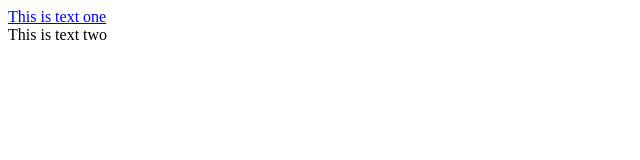
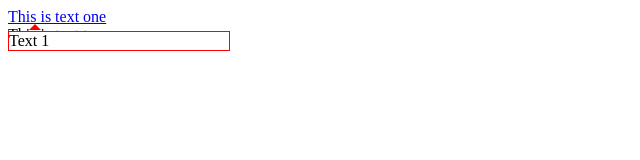
Before and after one commit to electric-cloud/simple-tour, a website built with webpack: page demo/index.html in a window 1280 px wide. Shown: the whole page, without its empty margins (0-640 px from the left). Built offline with Linux system fonts and the light colour scheme; no server answers.

Commit message:
description bump

```diff
--- a/demo/index.html
+++ b/demo/index.html
@@ -30,7 +30,7 @@
 
   <div class="at-cls-2">This is text two</div>
 
-  <script type="text/javascript" src="http://localhost:8090/dist/simple-tour.js"></script>
+  <script type="text/javascript" src="../dist/simple-tour.js"></script>
 
   <script type="text/javascript">
     window.simpleTour.start([
--- a/package.json
+++ b/package.json
@@ -26,6 +26,9 @@
   "bugs": {
     "url": "https://github.com/electric-cloud/simple-tour/issues"
   },
+  "engines": {
+    "node": ">=0.12.0"
+  },
   "homepage": "https://github.com/electric-cloud/simple-tour#readme",
   "devDependencies": {
     "babel": "^6.5.2",
```
Also changed, not shown: README.md, dist/simple-tour.js (added), 1 other file.
